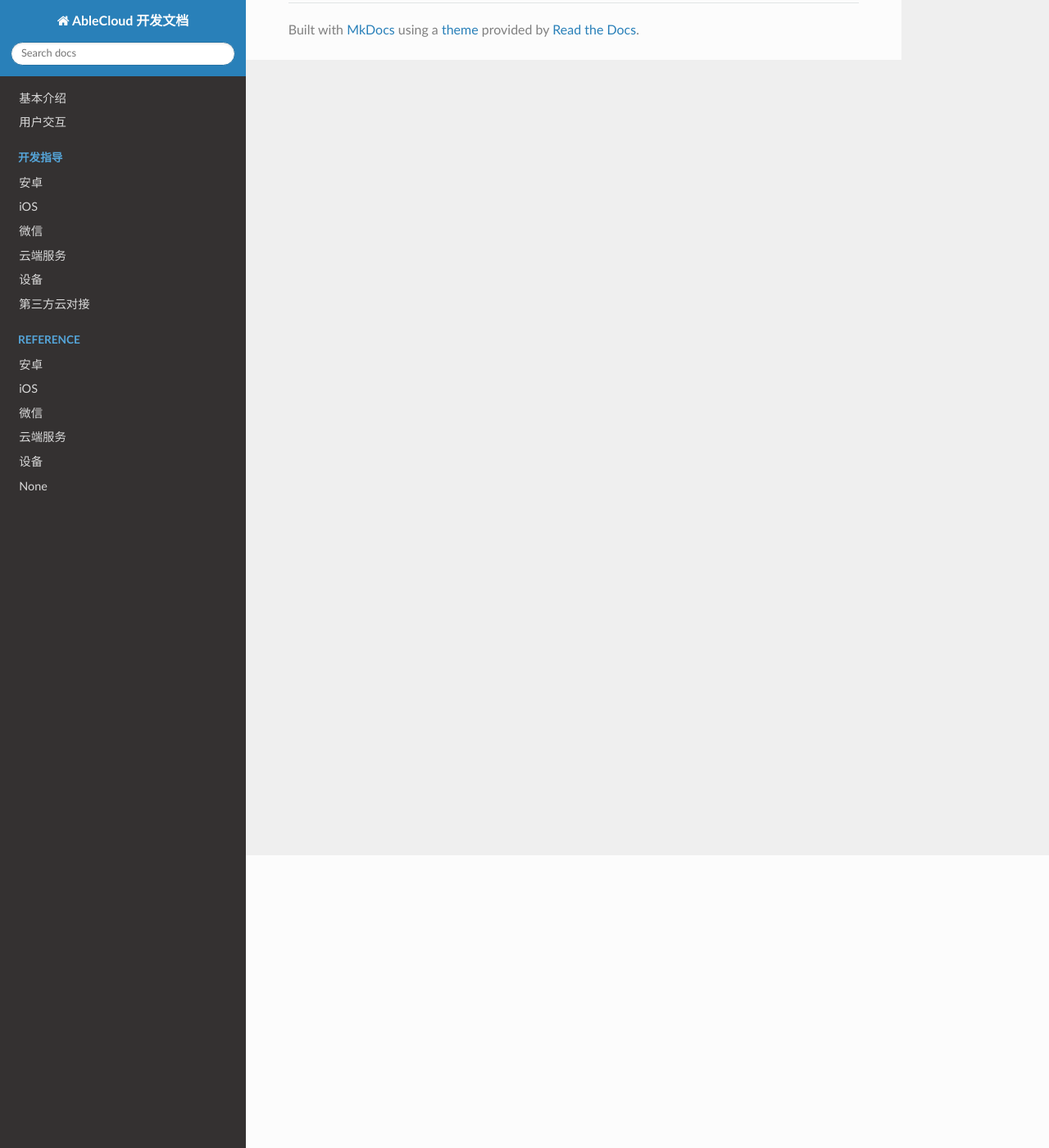
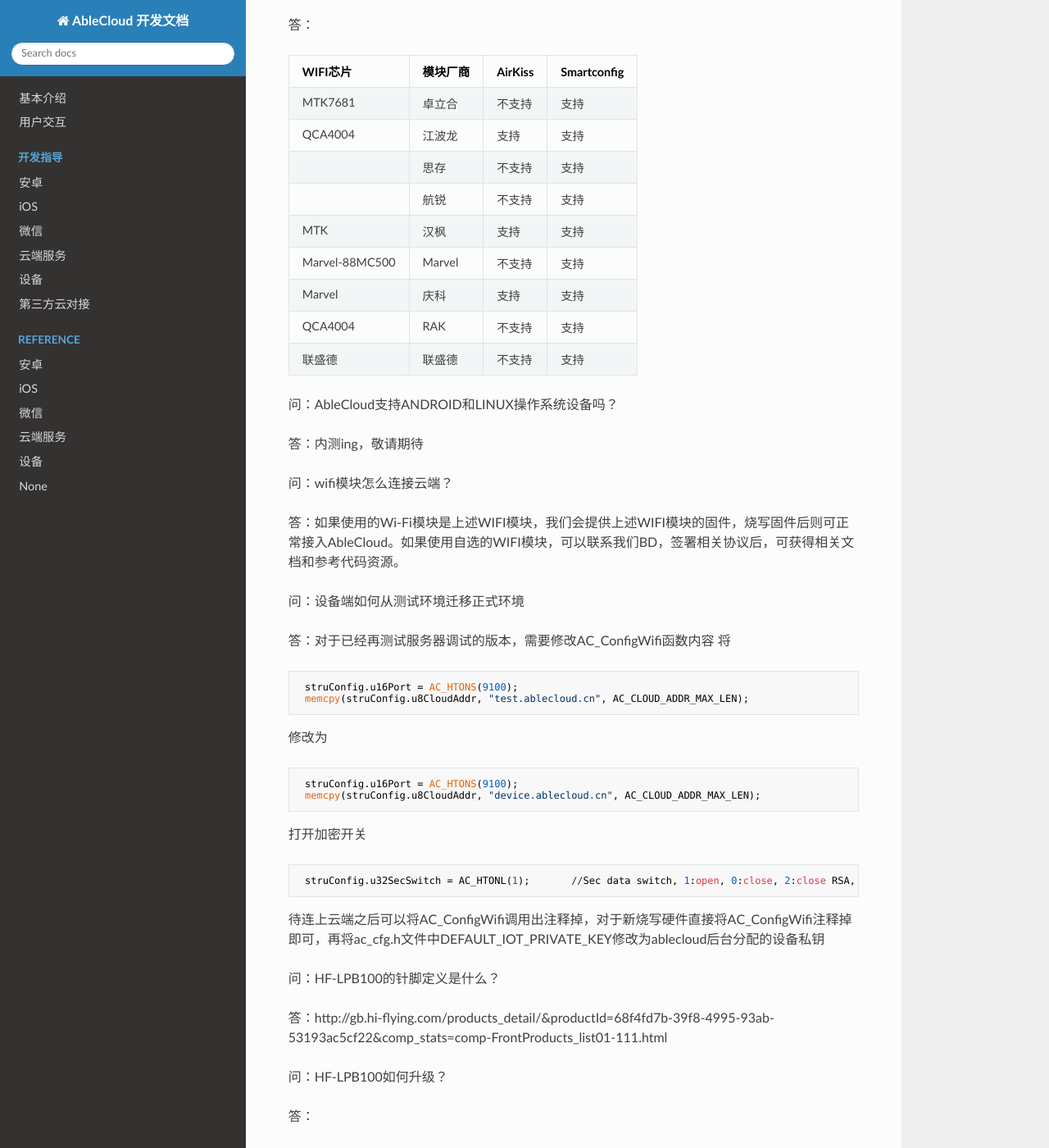
Before and after one commit to JessonW/rd_docs, an MkDocs documentation site: the page built from docs/QandA.md, in a window 1280 px wide and 1400 px high, scrolled down 357 px. Shown: the whole window at 82% size. Built offline with MkDocs 1.6.1, drawn with Linux system fonts in a browser that asks for light colours; nearby versions of some CDN libraries; old or Windows-style settings are respelled for this version of MkDocs; some of the changed text lies outside the part shown.

Commit message:
device QandA

```diff
--- a/docs/QandA.md
+++ b/docs/QandA.md
@@ -3,7 +3,77 @@
 
 
 #设备相关
+问：AbleCloud现在支持模块类型有哪些？
 
+答：网关型设备、wifi设备、蜂窝网络设备、以太网设备
+
+问：AbleCloud现在支持WIFI模块有哪些？
+
+答：
+
+|WIFI芯片 |模块厂商|AirKiss|Smartconfig|
+|--------|-------|--------|----------|
+|MTK7681 |卓立合  |不支持   |支持|
+|QCA4004 |	江波龙|	支持   |	支持|
+|		 |思存	 |	不支持 |	支持|
+|		 |航锐	 |	不支持 |	支持|
+|MTK	 |	汉枫 |	支持  |	支持|
+|Marvel-88MC500| Marvel |	不支持|	支持|
+|Marvel  |	庆科 |	支持  |	支持|
+|QCA4004 |	RAK  |	不支持|	支持|
+|联盛德   |联盛德 |	不支持|	支持|
+
+问：AbleCloud支持ANDROID和LINUX操作系统设备吗？
+
+答：内测ing，敬请期待
+
+
+问：wifi模块怎么连接云端？
+
+答：如果使用的Wi-Fi模块是上述WIFI模块，我们会提供上述WIFI模块的固件，烧写固件后则可正常接入AbleCloud。如果使用自选的WIFI模块，可以联系我们BD，签署相关协议后，可获得相关文档和参考代码资源。
+
+问：设备端如何从测试环境迁移正式环境
+
+答：对于已经再测试服务器调试的版本，需要修改AC_ConfigWifi函数内容
+将
+
+     struConfig.u16Port = AC_HTONS(9100);
+     memcpy(struConfig.u8CloudAddr, "test.ablecloud.cn", AC_CLOUD_ADDR_MAX_LEN);
+修改为
+
+     struConfig.u16Port = AC_HTONS(9100);
+     memcpy(struConfig.u8CloudAddr, "device.ablecloud.cn", AC_CLOUD_ADDR_MAX_LEN);
+
+打开加密开关
+
+     struConfig.u32SecSwitch = AC_HTONL(1);       //Sec data switch, 1:open, 0:close, 2:close RSA, default 1
+待连上云端之后可以将AC_ConfigWifi调用出注释掉，对于新烧写硬件直接将AC_ConfigWifi注释掉即可，再将ac_cfg.h文件中DEFAULT_IOT_PRIVATE_KEY修改为ablecloud后台分配的设备私钥
+
+问：HF-LPB100的针脚定义是什么？
+
+答：http://gb.hi-flying.com/products_detail/&productId=68f4fd7b-39f8-4995-93ab-53193ac5cf22&comp_stats=comp-FrontProducts_list01-111.html
+
+问：HF-LPB100如何升级？
+
+答：
+
+1.下载适用于汉枫wifi模块（LPB-100）的AbleCloud联网固件：LPBS2W_UPGARDE.bin。
+2.	配置WIFI模块，使其联网：
+
+①安装Android手机APP端，注册一个用户，然后登录。
+
+②点击添加新设备，输入WIFI的密码，接着把汉枫模块上电，然后按下Reload键（第4个），接着在APP端点击开始连接，当汉枫模块的Ready和Link指示灯常亮，已联网。
+
+③ 访问路由器，通过汉枫wifi模块的MAC地址，查询到分配给它的IP地址。
+
+④在浏览器中输入获取到的IP地址，会弹出如下的界面，然后输入用户名和密码，默认的都为：admin
+
+⑤然后点击软件升级，选择刚刚下载的BIN文件，再点击开始升级。
+
+
+问：如果在设备升级过程中突然遭遇断电或者断网，那么设备再次接入云端后，云端是否会继续向该设备发起升级？
+
+答：当在升级过程中出现异常导致升级失败，在本次升级过程中，只要设备在线，就会再次向该设备重新发起OTA升级。
 
 
 
```
